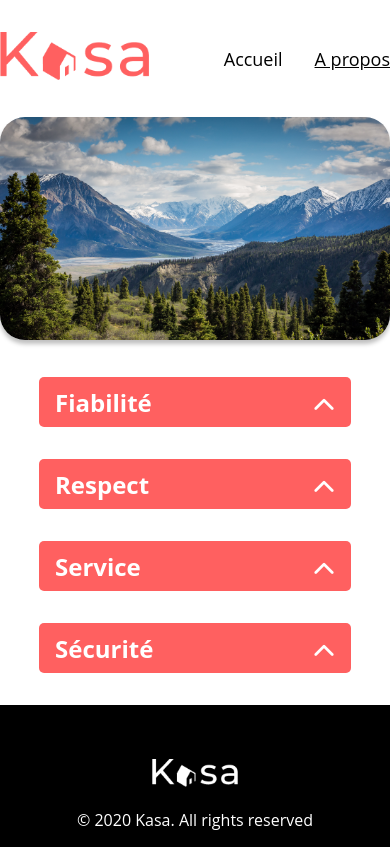
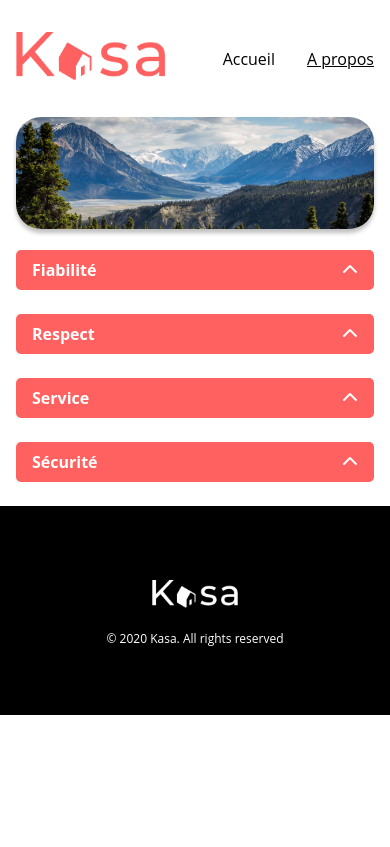
Before and after one commit to LeZam1306/projet_7, a React (Vite) app: page /A-propos in a window 390 px wide. Built offline with nearby package versions, Linux system fonts and the light colour scheme.

Commit message:
Add responsive styles for various components to enhance mobile usability

```diff
--- a/src/styles/aboutSection.scss
+++ b/src/styles/aboutSection.scss
@@ -9,7 +9,16 @@
     margin: auto;
     margin-bottom: 2rem;
 
+    @media (max-width: 768px) {
+        padding: 0 1rem 0 1rem;
+        gap: 1.5rem;
+        margin-bottom: 1.5rem;
+    }
     details{
         width: 80%;
+
+        @media (max-width: 768px) {
+            width: 100%;
+        }
     }
 }
--- a/src/styles/card.scss
+++ b/src/styles/card.scss
@@ -4,6 +4,11 @@
     overflow: hidden;
     cursor: pointer;
     aspect-ratio: 1;
+    @media (max-width: 768px) {
+        aspect-ratio: 0;
+        height: 255px;
+    }
+
 
     &__img{
         object-fit: cover;
--- a/src/styles/cardSection.scss
+++ b/src/styles/cardSection.scss
@@ -10,4 +10,14 @@
     border-radius: 25px;
     padding: 3rem;
     margin-bottom: 2rem;
+
+    @media (max-width: 768px) {
+        display: flex;
+        flex-direction: column;
+        grid-column-gap: 0;
+        grid-row-gap: 1.3rem;
+        border-radius: 0;
+        padding: 0 1rem 0 1rem;
+        background-color: white;
+    }
 }
--- a/src/styles/dropDown.scss
+++ b/src/styles/dropDown.scss
@@ -17,6 +17,10 @@
         padding-left: 1rem;
         z-index: 2;
 
+        @media (max-width: 768px) {
+            height: 40px;
+            font-size: 16px;
+        }
         &::before {
             content: "\f077";
             font-family: "Font Awesome 6 Free";
@@ -28,6 +32,11 @@
             font-size: 22px;
             transition: transform 0.3s ease;
             transform-origin: center;
+
+            @media (max-width: 768px) {
+                font-size: 16px;
+                top: 29%;
+            }
         }
     }
     &[open] summary::before {
--- a/src/styles/footer.scss
+++ b/src/styles/footer.scss
@@ -6,11 +6,20 @@
     max-height: 209px;
     padding: 3rem 0 1rem 0;
 
+    @media (max-width: 768px) {
+        height: 209px;
+        padding: 2.5rem 0 2.5rem;
+    }
+
     &__content{
         display: flex;
         flex-direction: column;
         justify-content: center;
         gap: 1rem;
+
+        @media (max-width: 768px) {
+            align-items: center;
+        }
     }
     & img{
         max-height: 40px;
@@ -19,5 +28,9 @@
     }
     & p{
         color: white;
+
+        @media (max-width: 768px) {
+            font-size: 12px;
+        }
     }
 }
--- a/src/styles/hero.scss
+++ b/src/styles/hero.scss
@@ -3,6 +3,11 @@
     margin: auto;
     position: relative;
     margin-bottom: 2rem;
+    @media (max-width: 768px) {
+        margin-left: 1rem;
+        margin-right: 1rem;
+        margin-bottom: 1rem;
+    }
 
     &__title{
         display: flex;
@@ -21,6 +26,12 @@
         -1px 1px 2px #000,
         -1px -1px 0 #000,
         1px -1px 0 #000;
+
+        @media (max-width: 768px) {
+            font-size: 24px;
+            padding: 0 1rem 0 1rem;
+            text-shadow: none;
+        }
     }
 
     &__img{
@@ -29,6 +40,9 @@
         object-fit: cover;
         border-radius: 25px;
         box-shadow: 0px 4px 4px #00000040;
+        @media (max-width: 768px) {
+            height: 112px;
+        }
 
         &--filter{
             filter: brightness(40%)contrast(120%);
--- a/src/styles/host.scss
+++ b/src/styles/host.scss
@@ -10,6 +10,11 @@
         height: 64px;
         border-radius: 50%;
         overflow: hidden;
+
+        @media (max-width: 768px) {
+            width: 48px;
+            height: 48px;
+        }
     }
     p{
         font-size: 18px;
@@ -18,6 +23,11 @@
         word-wrap: break-word;
         width: 4rem;
         text-align: end;
+
+        @media (max-width: 768px) {
+            font-size: 16px;
+            width: initial;
+        }
     }
 
 }
--- a/src/styles/housingSheet.scss
+++ b/src/styles/housingSheet.scss
@@ -6,21 +6,35 @@
     flex-direction: row;
     justify-content: space-between;
     margin-bottom: 1.5rem;
+
+    @media (max-width: 768px) {
+        flex-direction: column;
+        gap: 1rem;
+    }
     &__house{
         .title{
             color: #FF6060;
             font-size: 36px;
             font-weight: 500;
+
+            @media (max-width: 768px) {
+                font-size: 22px;
+            }
         }
         .location{
             font-size: 18px;
             font-weight: 500;
             margin-bottom: 1rem;
+
+            @media (max-width: 768px) {
+                font-size: 16px;
+            }
         }
         ul{
             display: flex;
             flex-direction: row;
             gap: 1rem;
+            flex-wrap: wrap;
             .tag{
                 display: flex;
                 flex-direction: column;
@@ -33,13 +47,27 @@
                 font-weight: 700;
                 height: 25px;
                 padding: 0 0.5rem 0 0.5rem;
+                min-width: 84px;
             }
+        }
+
+        @media (max-width: 768px) {
+            margin-right: 1rem;
+            margin-left: 1rem;
         }
     }
     &__host{
         display: flex;
         flex-direction: column;
         gap: 1rem;
+
+        @media (max-width: 768px) {
+            flex-direction: row-reverse;
+            justify-content: space-between;
+            align-items: center;
+            margin-left: 1rem;
+            margin-right: 1rem;
+        }
     }
 }
 .presentation-feature{
@@ -51,7 +79,17 @@
     justify-content: space-between;
     margin-bottom: 2rem;
 
+    @media (max-width: 768px) {
+        flex-direction: column;
+        gap: 1.5rem;
+        padding-left: 1rem;
+        padding-right: 1rem;
+    }
     .drop-down{
         width: 47%;
+
+        @media (max-width: 768px) {
+            width: 100%;
+        }
     }
 }
--- a/src/styles/navBar.scss
+++ b/src/styles/navBar.scss
@@ -6,6 +6,11 @@
     max-width: 1240px;
     margin: auto;
     padding: 2rem 0 2rem 0;
+
+    @media (max-width: 768px) {
+        padding-left: 1rem;
+        padding-right: 1rem;
+    }
 
     &__logo img{
         height: 3rem;
@@ -18,7 +23,9 @@
     }
     &__link{
         font-size: 18px;
-
+        @media (max-width: 768px) {
+            font-size: 16px;
+        }
         &--active{
             text-decoration: underline;
         }
--- a/src/styles/noFound.scss
+++ b/src/styles/noFound.scss
@@ -6,18 +6,34 @@
     gap: 3rem;
     margin-bottom: 7rem;
 
+    @media (max-width: 768px) {
+        margin-top: 2rem;
+    }
     h1{
         color: #FF6060;
         font-size: 288px;
         font-weight: 700;
+
+        @media (max-width: 768px) {
+            font-size: 96px;
+        }
     }
     h2{
         color: #FF6060;
         font-size: 36px;
         font-weight: 500;
         margin-bottom: 4rem;
+
+        @media (max-width: 768px) {
+            font-size: 18px;
+            width: 80%;
+            text-align: center;
+        }
     }
     a{
         text-decoration: underline;
+        @media (max-width: 768px) {
+            font-size: 16px;
+        }
     }
 }
--- a/src/styles/rate.scss
+++ b/src/styles/rate.scss
@@ -3,4 +3,8 @@
     flex-direction: row;
     gap: 0.5rem;
     font-size: 24px;
+
+    @media (max-width: 768px) {
+        font-size: 18px;
+    }
 }
--- a/src/styles/slider.scss
+++ b/src/styles/slider.scss
@@ -6,6 +6,13 @@
     position: relative;
     margin-bottom: 2rem;
     height: 415px;
+
+    @media (max-width: 768px) {
+        height: 255px;
+        margin-left: 1rem;
+        margin-right: 1rem;
+        margin-bottom: 0.5rem;
+    }
     &__img{
         height: 100%;
         object-fit: cover;
@@ -17,17 +24,33 @@
     }
     &__leftArrow, &__rightArrow{
         font-size: 56px;
-        top: 44%
+        top: 44%;
+
+        @media (max-width: 768px) {
+            font-size: 24px;
+        }
     }
     &__leftArrow{
         left: 2rem;
+
+        @media (max-width: 768px) {
+            left: 1rem;
+        }
     }
     &__rightArrow{
         right: 2rem;
+
+        @media (max-width: 768px) {
+            right: 1rem;
+        }
     }
     &__count{
         bottom: 2rem;
         left: 49%;
+
+        @media (max-width: 768px) {
+            visibility: hidden;
+        }
     }
 
 }
```
